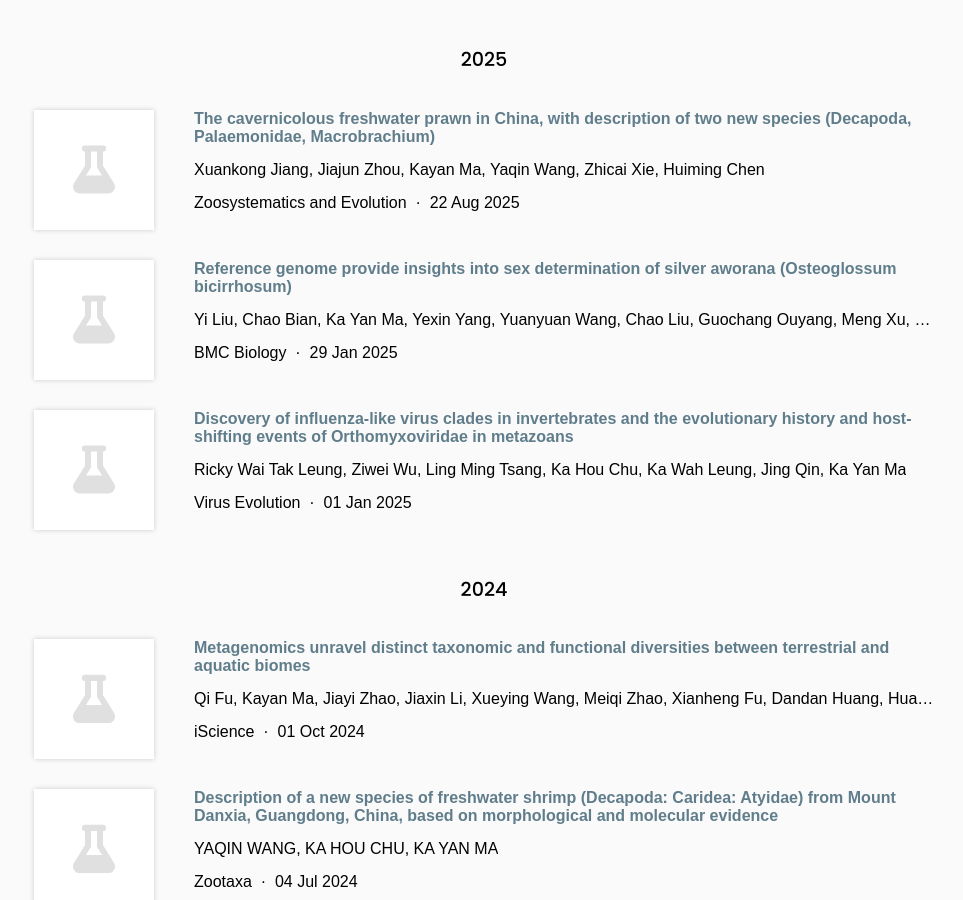
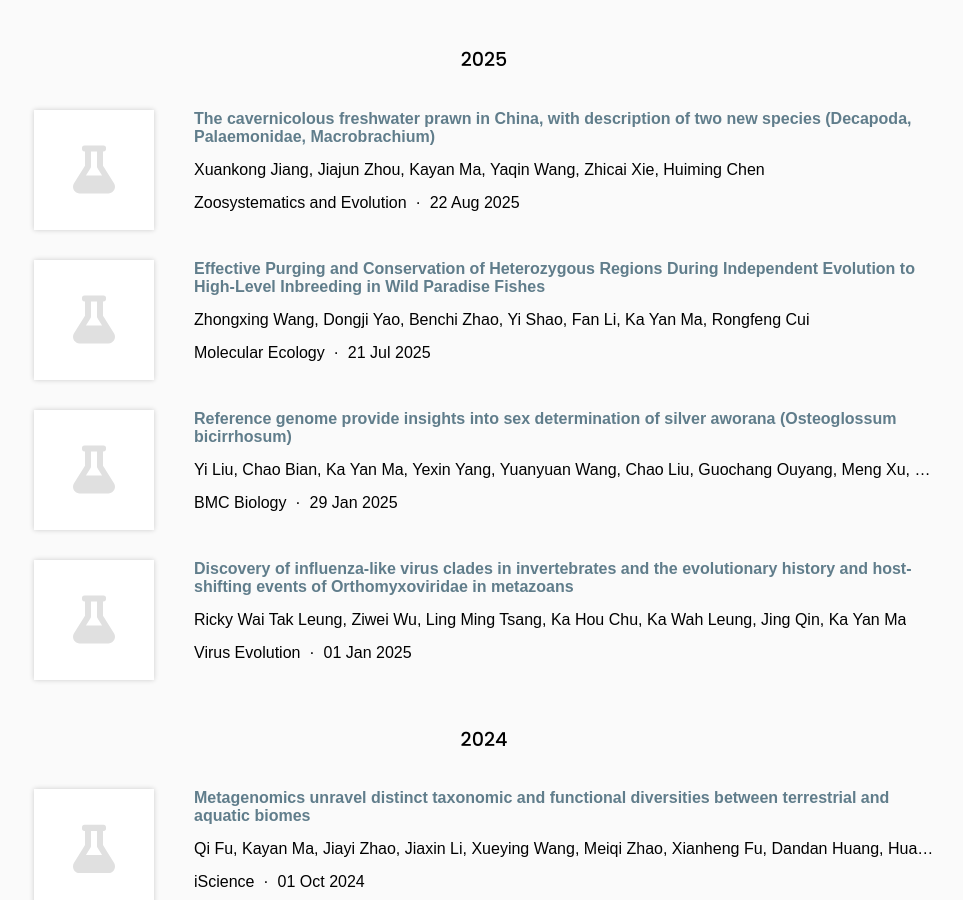
Before and after one commit to abel-sysu/en, a Jekyll site: the page built from publications/index.md, in a window 1280 px wide and 900 px high, scrolled down 422 px. Shown: the whole window, without its empty margins (156-1119 px from the left). Built offline with Jekyll 4.4.1, drawn with Linux system fonts in a browser that asks for light colours.

Commit message:
Generate citations

```diff
--- a/_data/citations.yaml
+++ b/_data/citations.yaml
@@ -1,6 +1,23 @@
 # DO NOT EDIT, GENERATED AUTOMATICALLY FROM SOURCES.YAML (AND ELSEWHERE)
 # See https://github.com/greenelab/lab-website-template/wiki/Citations
 
+- id: doi:10.1111/mec.70045
+  title: "Effective Purging and Conservation of Heterozygous Regions During Independent\
+    \ Evolution to High\u2010Level Inbreeding in Wild Paradise Fishes"
+  authors:
+  - Zhongxing Wang
+  - Dongji Yao
+  - Benchi Zhao
+  - Yi Shao
+  - Fan Li
+  - Ka Yan Ma
+  - Rongfeng Cui
+  publisher: Molecular Ecology
+  date: '2025-07-21'
+  link: https://doi.org/g939z6
+  orcid: 0000-0001-5690-2319
+  page: kayan-ma
+  _cache: b80d4e7fa8ac440e714bbb2338c2e716705e59d4c70365313388cf5d5fd835e9
 - id: doi:10.3897/zse.101.154936
   title: The cavernicolous freshwater prawn in China, with description of two new
     species (Decapoda, Palaemonidae, Macrobrachium)
```
